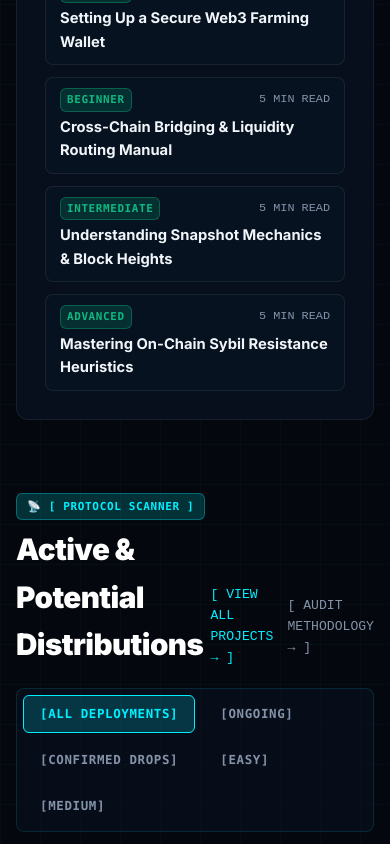
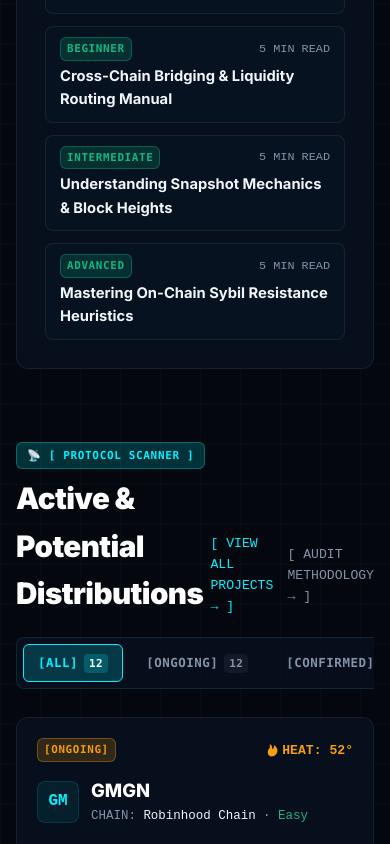
Before and after one commit to jobrecruitmentdev-lang/crypto_blog, a Next.js app in the folder web/: page / in a window 390 px wide. Shown: the part 1156-2000 px from the top of the page. Built offline with nearby package versions, Linux system fonts and the light colour scheme; no server answers; the database is empty.

Commit message:
feat(ux-pro-max): enhance cognitive ergonomics, progressive disclosure FAQ accordion, horizontal filter swipe, and mobile search dynamics

```diff
--- a/web/src/app/globals.css
+++ b/web/src/app/globals.css
@@ -497,7 +497,16 @@ code, .article-content code {
     align-items: center;
   }
   .footer-grid { grid-template-columns: 1fr; }
-  .search-box input { width: 110px; }
+  .search-box {
+    transition: all 0.25s ease;
+  }
+  .search-box input {
+    width: 90px;
+    transition: width 0.25s ease;
+  }
+  .search-box:focus-within input {
+    width: 140px;
+  }
   h1 { font-size: 1.85rem !important; }
 }
 
@@ -507,3 +516,10 @@ code, .article-content code {
   .tui-top-bar { font-size: 10px; padding: 6px 14px; }
   .btn-primary, .btn-block { width: 100%; }
 }
+
+@media (max-width: 375px) {
+  .search-box input { width: 75px; }
+  .search-box:focus-within input { width: 110px; }
+  .logo span { font-size: 1.18rem !important; }
+  h1 { font-size: 1.65rem !important; }
+}
--- a/web/src/components/AirdropCard.tsx
+++ b/web/src/components/AirdropCard.tsx
@@ -12,18 +12,21 @@ export default function AirdropCard({ airdrop }: { airdrop: Airdrop }) {
   return (
     <motion.div
       whileHover={{ y: -3, transition: { duration: 0.15 } }}
+      whileTap={{ scale: 0.985 }}
       className="tui-panel"
       style={{
-        padding: 20,
+        padding: "20px",
         display: "flex",
         flexDirection: "column",
         justifyContent: "space-between",
         position: "relative",
+        height: "100%",
       }}
     >
       <div>
-        <div style={{ display: "flex", justifyContent: "space-between", alignItems: "center", marginBottom: 14 }}>
-          <div style={{ display: "flex", gap: 6, flexWrap: "wrap" }}>
+        {/* Top Status & Heat Telemetry */}
+        <div style={{ display: "flex", justifyContent: "space-between", alignItems: "center", marginBottom: "14px" }}>
+          <div style={{ display: "flex", gap: "6px", flexWrap: "wrap" }}>
             {airdrop.status.map((s) => (
               <span
                 key={s}
@@ -34,16 +37,30 @@ export default function AirdropCard({ airdrop }: { airdrop: Airdrop }) {
               </span>
             ))}
           </div>
-          <span style={{ fontSize: "0.82rem", fontWeight: 800, color: "var(--amber)", fontFamily: "monospace" }}>
-            🔥 HEAT: {airdrop.heat}°
-          </span>
+          <div
+            style={{
+              display: "inline-flex",
+              alignItems: "center",
+              gap: "4px",
+              fontSize: "0.82rem",
+              fontWeight: 800,
+              color: "var(--amber)",
+              fontFamily: "monospace"
+            }}
+          >
+            <svg width="13" height="13" viewBox="0 0 24 24" fill="currentColor" aria-hidden="true">
+              <path d="M12 23c6.075 0 11-4.925 11-11 0-4.004-2.143-7.509-5.357-9.429a1 1 0 00-1.428 1.144c.484 2.18-.328 4.285-1.929 5.285C13.286 9.625 13 8 13 6c0-2.5-1.5-4.5-3-5a1 1 0 00-1.286 1.286C9.286 4.5 9 6.5 8 8c-1.5 2.25-3 4.25-3 7 0 4.418 3.134 8 7 8z"/>
+            </svg>
+            <span>HEAT: {airdrop.heat}°</span>
+          </div>
         </div>
 
-        <div style={{ display: "flex", alignItems: "center", gap: 12, marginBottom: 12 }}>
+        {/* Project Identity */}
+        <div style={{ display: "flex", alignItems: "center", gap: "12px", marginBottom: "12px" }}>
           <div
             style={{
-              width: 40,
-              height: 40,
+              width: "42px",
+              height: "42px",
               borderRadius: "8px",
               background: "rgba(0, 240, 255, 0.08)",
               border: "1px solid var(--border)",
@@ -56,49 +73,58 @@ export default function AirdropCard({ airdrop }: { airdrop: Airdrop }) {
               fontFamily: "monospace",
               flexShrink: 0,
             }}
+            aria-hidden="true"
           >
             {initials(airdrop.name)}
           </div>
           <div>
             <h3 style={{ fontSize: "1.15rem", fontWeight: 800, margin: 0, color: "var(--text-bright)" }}>
-              <Link href={`/projects/${airdrop.slug}/`}>{airdrop.name}</Link>
+              <Link href={`/projects/${airdrop.slug}/`} style={{ textDecoration: "none" }}>
+                {airdrop.name}
+              </Link>
             </h3>
-            <div style={{ fontSize: "0.78rem", color: "var(--muted)", fontFamily: "monospace" }}>
-              CHAIN: {airdrop.chain} · <span style={{ color: "var(--emerald)" }}>{airdrop.difficulty}</span>
+            <div style={{ fontSize: "0.78rem", color: "var(--muted)", fontFamily: "monospace", marginTop: "2px" }}>
+              CHAIN: <span style={{ color: "var(--text)" }}>{airdrop.chain}</span> · <span style={{ color: "var(--emerald)" }}>{airdrop.difficulty}</span>
             </div>
           </div>
         </div>
 
-        <p style={{ color: "var(--muted)", fontSize: "0.88rem", lineHeight: 1.5, marginBottom: 16 }}>
+        {/* Description */}
+        <p style={{ color: "var(--muted)", fontSize: "0.88rem", lineHeight: 1.5, marginBottom: "16px" }}>
           {airdrop.desc}
         </p>
       </div>
 
+      {/* Reward Metrics & Call to Action */}
       <div>
         <div
           style={{
             display: "grid",
             gridTemplateColumns: "1fr 1fr",
-            gap: 8,
+            gap: "8px",
             background: "rgba(0, 240, 255, 0.02)",
             border: "1px solid var(--border-subtle)",
             borderRadius: "var(--radius-sm)",
             padding: "8px 12px",
-            marginBottom: 14,
+            marginBottom: "14px",
             fontFamily: "monospace",
           }}
         >
           <div>
-            <span style={{ fontSize: "0.68rem", color: "var(--muted)", textTransform: "uppercase" }}>REWARD</span>
-            <div style={{ fontWeight: 800, fontSize: "0.9rem", color: "var(--cyan)" }}>{airdrop.reward}</div>
+            <span style={{ fontSize: "0.68rem", color: "var(--muted)", textTransform: "uppercase", letterSpacing: "0.04em" }}>EST. REWARD</span>
+            <div style={{ fontWeight: 800, fontSize: "0.92rem", color: "var(--cyan)", marginTop: "2px" }}>{airdrop.reward}</div>
           </div>
           <div>
-            <span style={{ fontSize: "0.68rem", color: "var(--muted)", textTransform: "uppercase" }}>TIME</span>
-            <div style={{ fontWeight: 800, fontSize: "0.9rem", color: "var(--text)" }}>{airdrop.time}</div>
+            <span style={{ fontSize: "0.68rem", color: "var(--muted)", textTransform: "uppercase", letterSpacing: "0.04em" }}>TIME COMMIT</span>
+            <div style={{ fontWeight: 800, fontSize: "0.92rem", color: "var(--text)", marginTop: "2px" }}>{airdrop.time}</div>
           </div>
         </div>
 
-        <Link href={`/projects/${airdrop.slug}/`} className="btn btn-sm btn-primary" style={{ width: "100%" }}>
+        <Link
+          href={`/projects/${airdrop.slug}/`}
+          className="btn btn-sm btn-primary"
+          style={{ width: "100%", display: "inline-flex", minHeight: "40px" }}
+        >
           Step-by-Step Guide →
         </Link>
       </div>
--- a/web/src/components/FilterableGrid.tsx
+++ b/web/src/components/FilterableGrid.tsx
@@ -6,10 +6,10 @@ import type { Airdrop } from "@/lib/types";
 import AirdropCard from "./AirdropCard";
 
 const FILTERS: { key: string; label: string }[] = [
-  { key: "all", label: "ALL DEPLOYMENTS" },
+  { key: "all", label: "ALL" },
   { key: "ongoing", label: "ONGOING" },
-  { key: "confirmed", label: "CONFIRMED DROPS" },
-  { key: "easy", label: "EASY" },
+  { key: "confirmed", label: "CONFIRMED" },
+  { key: "easy", label: "EASY ENTRY" },
   { key: "medium", label: "MEDIUM" },
 ];
 
@@ -25,48 +25,113 @@ export default function FilterableGrid({ airdrops }: { airdrops: Airdrop[] }) {
     );
   }, [airdrops, active]);
 
+  // Compute count per category for cognitive expectation
+  const filterCounts = useMemo(() => {
+    const counts: Record<string, number> = { all: airdrops.length };
+    for (const f of FILTERS) {
+      if (f.key === "all") continue;
+      counts[f.key] = airdrops.filter(
+        (a) =>
+          a.status.some((s) => s.toLowerCase() === f.key) ||
+          a.difficulty.toLowerCase() === f.key
+      ).length;
+    }
+    return counts;
+  }, [airdrops]);
+
   return (
     <>
+      {/* Mobile-Ergonomic Horizontal Scroll Filter Bar */}
+      <div
+        className="filter-bar-container"
+        style={{
+          overflowX: "auto",
+          WebkitOverflowScrolling: "touch",
+          paddingBottom: "8px",
+          marginBottom: "20px",
+          scrollbarWidth: "none",
+        }}
+      >
         <div
           className="filter-bar"
           style={{
-          display: "flex",
-          flexWrap: "wrap",
-          gap: 8,
-          marginBottom: 24,
+            display: "inline-flex",
+            gap: "8px",
             padding: "6px",
-          background: "rgba(10, 17, 34, 0.6)",
+            background: "rgba(10, 17, 34, 0.75)",
             border: "1px solid var(--border)",
             borderRadius: "var(--radius-sm)",
+            minWidth: "max-content",
           }}
+          role="tablist"
+          aria-label="Filter airdrops by status or difficulty"
         >
           {FILTERS.map((f) => {
             const isSelected = active === f.key;
+            const count = filterCounts[f.key] || 0;
             return (
               <button
                 key={f.key}
                 onClick={() => setActive(f.key)}
                 type="button"
+                role="tab"
+                aria-selected={isSelected}
                 style={{
-                padding: "8px 16px",
+                  display: "inline-flex",
+                  alignItems: "center",
+                  gap: "6px",
+                  padding: "8px 14px",
                   borderRadius: "6px",
                   border: isSelected ? "1px solid var(--cyan)" : "1px solid transparent",
                   background: isSelected ? "var(--cyan-glow)" : "transparent",
                   color: isSelected ? "var(--cyan)" : "var(--muted)",
                   fontSize: "0.78rem",
                   fontWeight: 800,
-                letterSpacing: "0.05em",
+                  letterSpacing: "0.04em",
                   fontFamily: "ui-monospace, SFMono-Regular, Menlo, Monaco, Consolas, monospace",
                   cursor: "pointer",
-                transition: "all 0.2s",
+                  transition: "all 0.2s cubic-bezier(0.16, 1, 0.3, 1)",
+                  whiteSpace: "nowrap",
                 }}
               >
-              [{f.label}]
+                <span>[{f.label}]</span>
+                <span
+                  style={{
+                    fontSize: "0.68rem",
+                    padding: "1px 5px",
+                    borderRadius: "4px",
+                    background: isSelected ? "rgba(0, 240, 255, 0.2)" : "rgba(255, 255, 255, 0.05)",
+                    color: isSelected ? "#fff" : "var(--muted)",
+                  }}
+                >
+                  {count}
+                </span>
               </button>
             );
           })}
         </div>
+      </div>
 
+      {/* Grid with tactile feedback and empty state */}
+      {filtered.length === 0 ? (
+        <div
+          className="tui-panel"
+          style={{
+            padding: "48px 24px",
+            textAlign: "center",
+            margin: "20px 0",
+          }}
+        >
+          <div style={{ fontSize: "2rem", marginBottom: "12px" }}>🔍</div>
+          <h3 style={{ fontSize: "1.2rem", fontWeight: 800, marginBottom: "8px" }}>No Deployments Found</h3>
+          <p style={{ color: "var(--muted)", fontSize: "0.9rem", maxWidth: "400px", margin: "0 auto 16px" }}>
+            No airdrop opportunities match the active filter criteria. Reset the filter to browse all verified protocols.
+          </p>
+          <button onClick={() => setActive("all")} className="btn btn-sm btn-primary">
+            Reset Filters
+          </button>
+        </div>
+      ) : (
         <motion.div
           layout
           style={{
@@ -79,9 +144,9 @@ export default function FilterableGrid({ airdrops }: { airdrops: Airdrop[] }) {
             {filtered.map((a) => (
               <motion.div
                 layout
-              initial={{ opacity: 0, scale: 0.95 }}
+                initial={{ opacity: 0, scale: 0.96 }}
                 animate={{ opacity: 1, scale: 1 }}
-              exit={{ opacity: 0, scale: 0.95 }}
+                exit={{ opacity: 0, scale: 0.96 }}
                 transition={{ duration: 0.2 }}
                 key={a.slug}
               >
@@ -90,6 +155,7 @@ export default function FilterableGrid({ airdrops }: { airdrops: Airdrop[] }) {
             ))}
           </AnimatePresence>
         </motion.div>
+      )}
     </>
   );
 }
```
Also changed, not shown: web/src/app/blog/[slug]/page.tsx (+2 -12 lines), web/src/app/page.tsx (+3 -6 lines), web/src/components/FaqAccordion.tsx (+60 -25 lines), web/src/components/RiskScoreCard.tsx (+68 -30 lines). Lines whose indentation alone changed are shown as unchanged.
